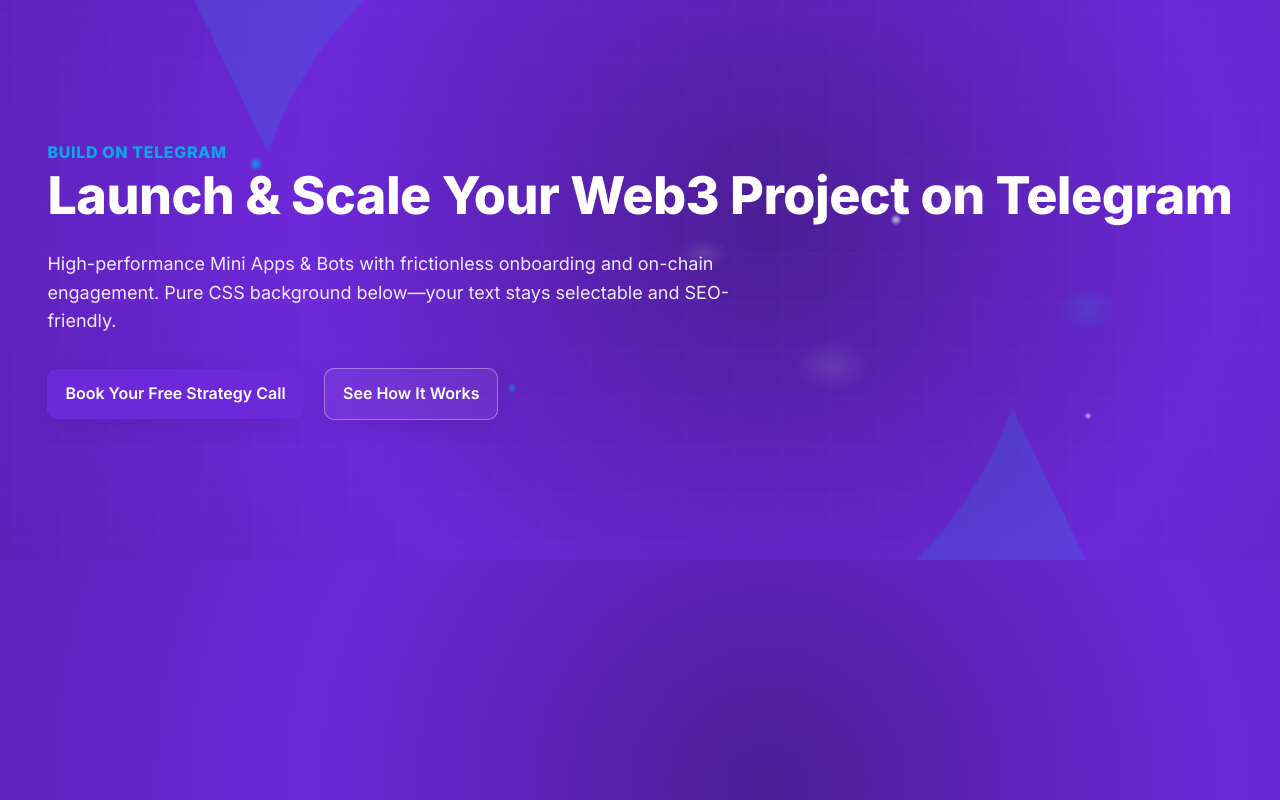
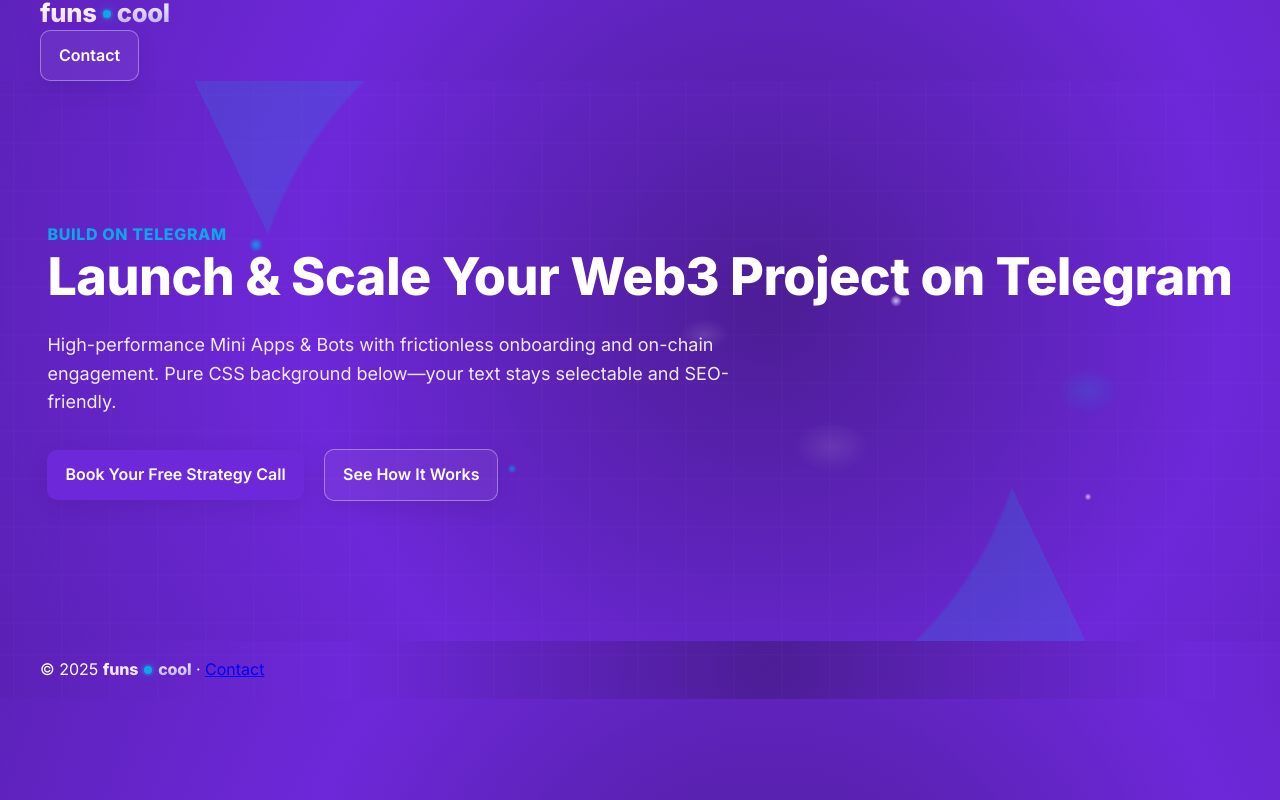
Before and after one commit to yveschen001/funs.cool, a plain HTML site: page demo.html in a window 1280 px wide. Drawn offline with Linux system fonts and the light colour scheme.

Commit message:
fix: manifest icons (svg + valid pngs), unify brand wordmark, nav bg + typography

```diff
--- a/demo.html
+++ b/demo.html
@@ -19,7 +19,7 @@
     <link rel="icon" href="/assets/brand/favicon-16.png" sizes="16x16" type="image/png" />
     <link rel="icon" href="/assets/brand/favicon-32.png" sizes="32x32" type="image/png" />
     <link rel="apple-touch-icon" href="/assets/brand/apple-touch-icon-180.png" />
-    <link rel="manifest" href="/assets/brand/manifest.webmanifest" />
+    <link rel="manifest" href="/assets/brand/manifest.webmanifest?v=2" />
     <link rel="preload" href="/assets/css/site.css" as="style" />
     <link rel="stylesheet" href="/assets/css/site.css" />
     <style>
@@ -29,6 +29,18 @@
     </style>
   </head>
   <body>
+    <header class="nav">
+      <div class="u-container nav__inner">
+        <a class="nav__brand brand" href="/" aria-label="funs dot cool">
+          <span class="brand__f">funs</span>
+          <span class="brand__dot" aria-hidden="true"></span>
+          <span class="brand__c">cool</span>
+        </a>
+        <nav aria-label="Primary">
+          <a class="btn btn--ghost" href="/contact.html">Contact</a>
+        </nav>
+      </div>
+    </header>
     <section class="demo-hero illustra">
       <div class="illustra__layer illustra__layer--grid"></div>
       <div class="illustra__layer illustra__layer--orbits"></div>
@@ -43,5 +55,13 @@
         <a class="btn btn--ghost" href="#">See How It Works</a>
       </div>
     </section>
+
+    <footer class="footer illustra">
+      <div class="illustra__layer illustra__layer--grid"></div>
+      <div class="u-container">
+        <p>© <span id="y"></span> <a class="brand" href="/" aria-label="funs dot cool"><span class="brand__f">funs</span><span class="brand__dot" aria-hidden="true"></span><span class="brand__c">cool</span></a> · <a href="/contact.html">Contact</a></p>
+      </div>
+    </footer>
+    <script>document.getElementById('y').textContent = new Date().getFullYear();</script>
   </body>
   </html>
```
Also changed, not shown: contact.html (+1 -1 lines), index.html (+1 -1 lines), assets/brand/manifest.webmanifest.
